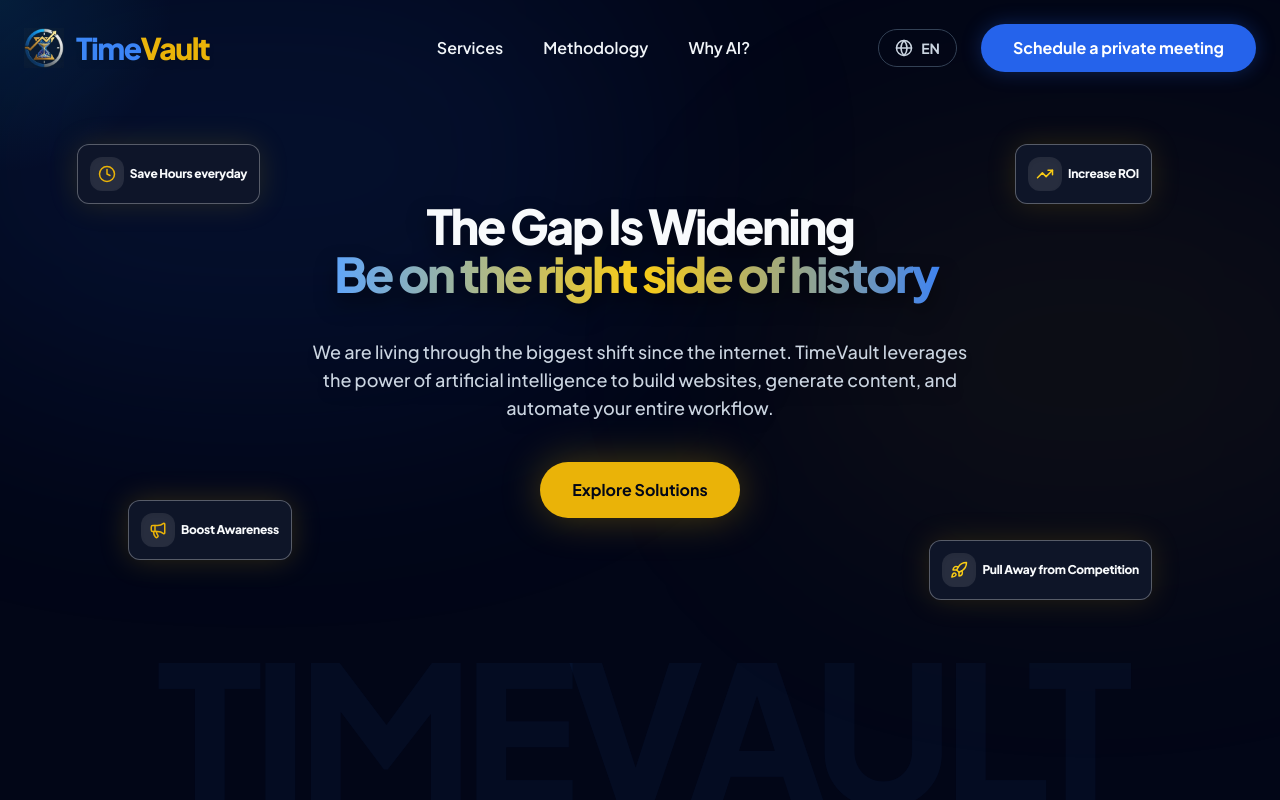
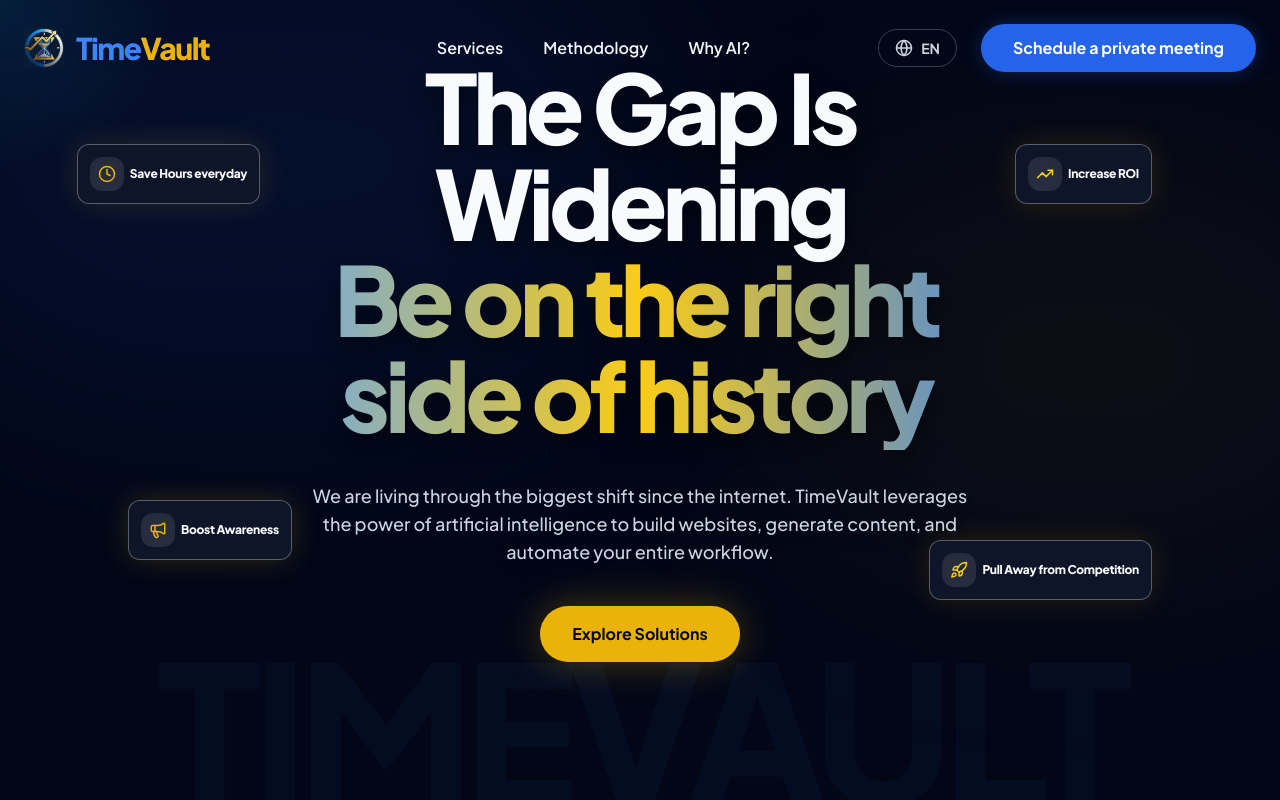
Before and after one commit to Giorgi337/TimeVault, a React (Vite) app: page / in a window 1280 px wide. Shown: the top 800 px of the page. Built offline with nearby package versions, Linux system fonts and the light colour scheme; the HTML template or start-up script is replaced by a standard one.

Commit message:
Restore larger font sizes for Hero title

```diff
--- a/src/components/Hero.tsx
+++ b/src/components/Hero.tsx
@@ -70,7 +70,7 @@
           animate={{ opacity: 1, y: 0 }}
           transition={{ duration: 0.5, ease: "easeOut" }}
           // Increased font sizes as requested: text-5xl/7xl/8xl (was 4xl/6xl/7xl)
-          className={`${isGeorgian ? 'text-lg md:text-3xl lg:text-4xl' : 'text-3xl md:text-4xl lg:text-5xl'} leading-tight ${isGeorgian ? 'tracking-normal' : 'tracking-tighter'} font-black mb-6 md:mb-8 drop-shadow-[0_10px_10px_rgba(0,0,0,0.5)]`}
+          className={`${isGeorgian ? 'text-3xl md:text-5xl lg:text-6xl' : 'text-5xl md:text-7xl lg:text-8xl'} leading-tight ${isGeorgian ? 'tracking-normal' : 'tracking-tighter'} font-black mb-6 md:mb-8 drop-shadow-[0_10px_10px_rgba(0,0,0,0.5)]`}
         >
           {t('hero.titleLine1')} <br />
           <span className="text-transparent bg-clip-text bg-gradient-to-r from-blue-400 via-yellow-400 to-blue-500 pb-2 pr-2 inline-block">
```
